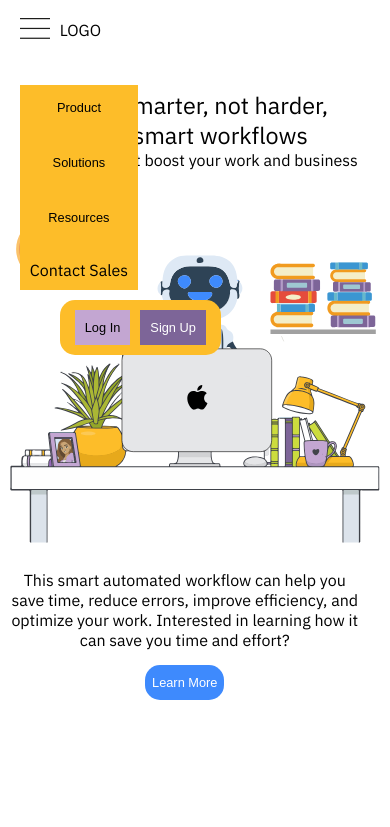
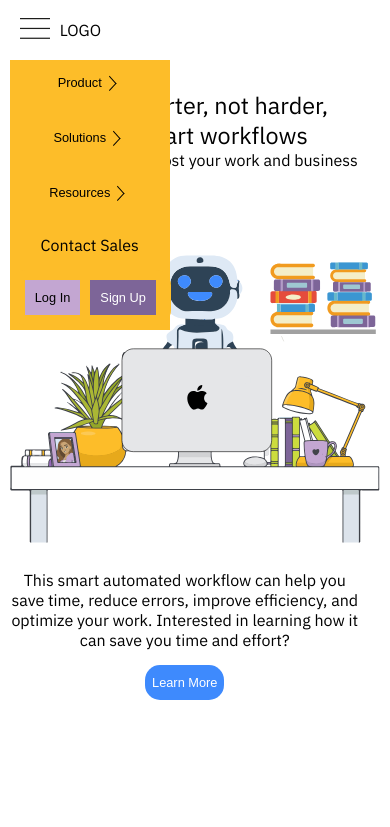
Before and after one commit to noobDeveloper-dot-com/Automated-Workflow, a website built with Vite: page index.html in a window 390 px wide. Both pictures are taken after a click on the button 34 px from the left and 30 px from the top of the page. Shown: the top 827 px of the page. Built offline with nearby package versions, Linux system fonts and the light colour scheme.

Commit message:
Made changes to navigation mobile view

```diff
--- a/header.css
+++ b/header.css
@@ -150,10 +150,12 @@ header {
   .primary_navigation {
     position: absolute;
     opacity: 0;
+    left: 0;
     pointer-events: none;
-    top: 85px;
+    top: 100%;
+    width: 160px;
     flex-direction: column;
-
+    min-height: 270px;
     align-items: center;
   }
 
@@ -172,8 +174,14 @@ header {
     pointer-events: none;
   }
 
-  .primary_navigation {
-    left: 10px;
+  [data-dropdown-button] {
+    display: flex;
+
+    align-items: center;
+  }
+
+  [data-dropdown-button]::after {
+    display: block;
   }
 
   /* Drop Down Icon */
@@ -185,14 +193,14 @@ header {
   [data-dropDownMenu] {
     top: 0;
     right: auto;
-    left: calc(100% + 6vw);
+    left: calc(100% + 40px);
   }
 
   .logIn-and-SignUp {
-    top: 300px;
+    top: 270px;
     opacity: 0;
     pointer-events: none;
-
+    left: 0;
     position: absolute;
     background-color: var(--primary-color);
     padding: 10px 15px;
```
